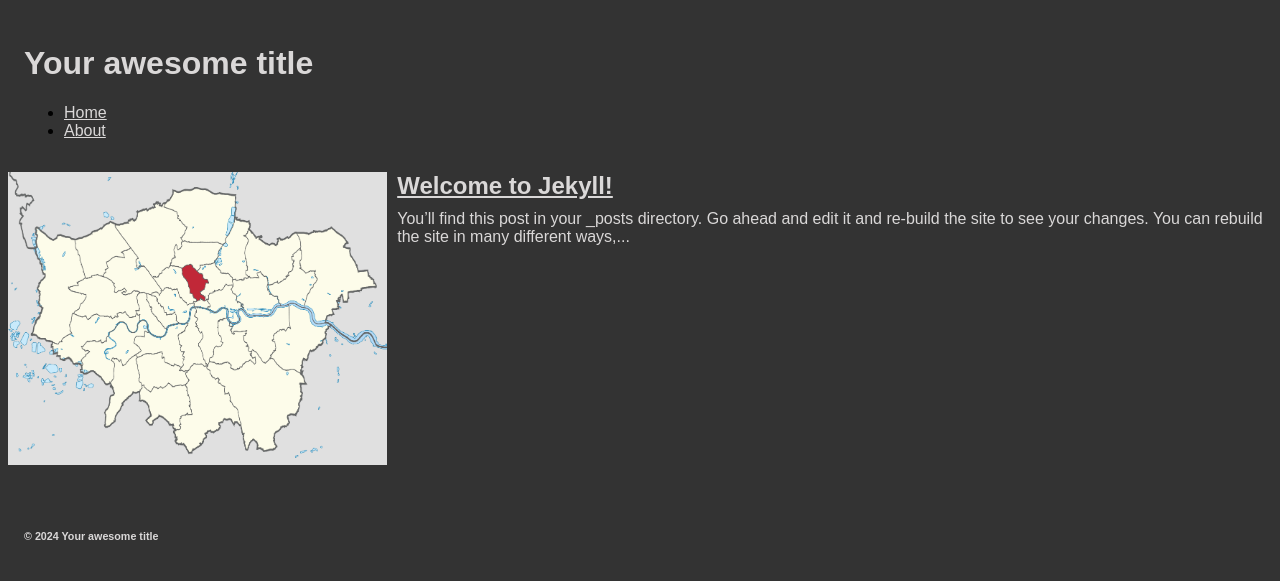
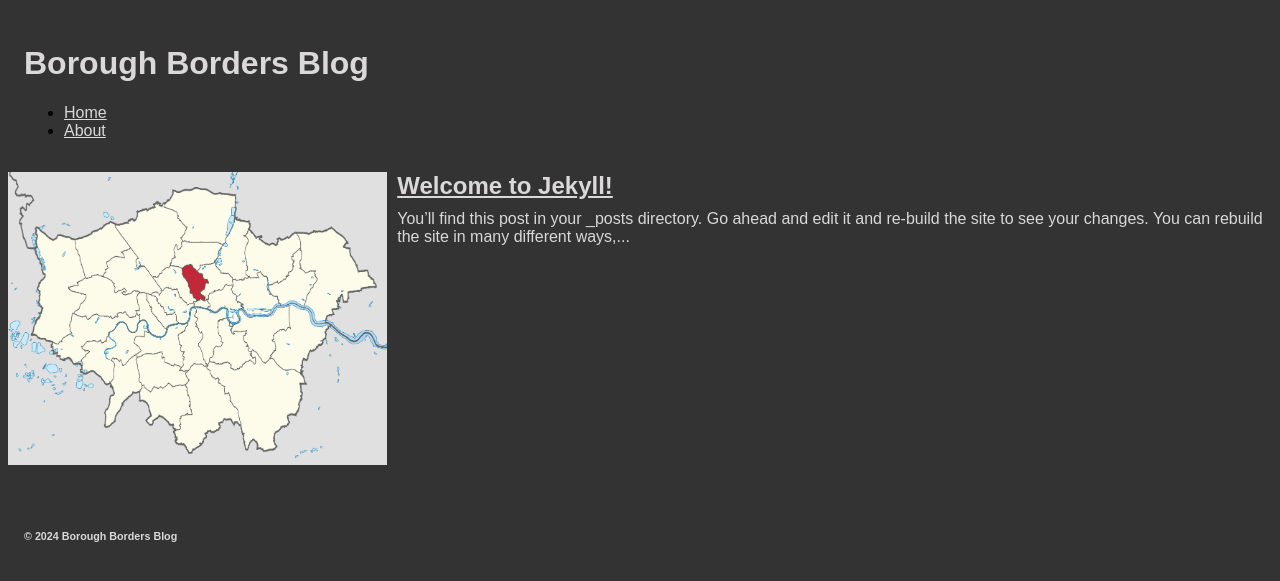
Before and after one commit to John-Mark-Long/-boroughbordersblog, a Jekyll site: the page built from index.markdown, in a window 1280 px wide. Shown: the top 581 px of the page. Built offline with Jekyll 4.4.1, drawn with Linux system fonts in a browser that asks for light colours.

Commit message:
github pages13

```diff
--- a/_config.yml
+++ b/_config.yml
@@ -18,7 +18,7 @@
 # You can create any custom variable you would like, and they will be accessible
 # in the templates via {{ site.myvariable }}.
 
-title: Your awesome title
+title: Borough Borders Blog
 email: your-email@example.com
 description: >- # this means to ignore newlines until "baseurl:"
   Write an awesome description for your new site here. You can edit this
```
